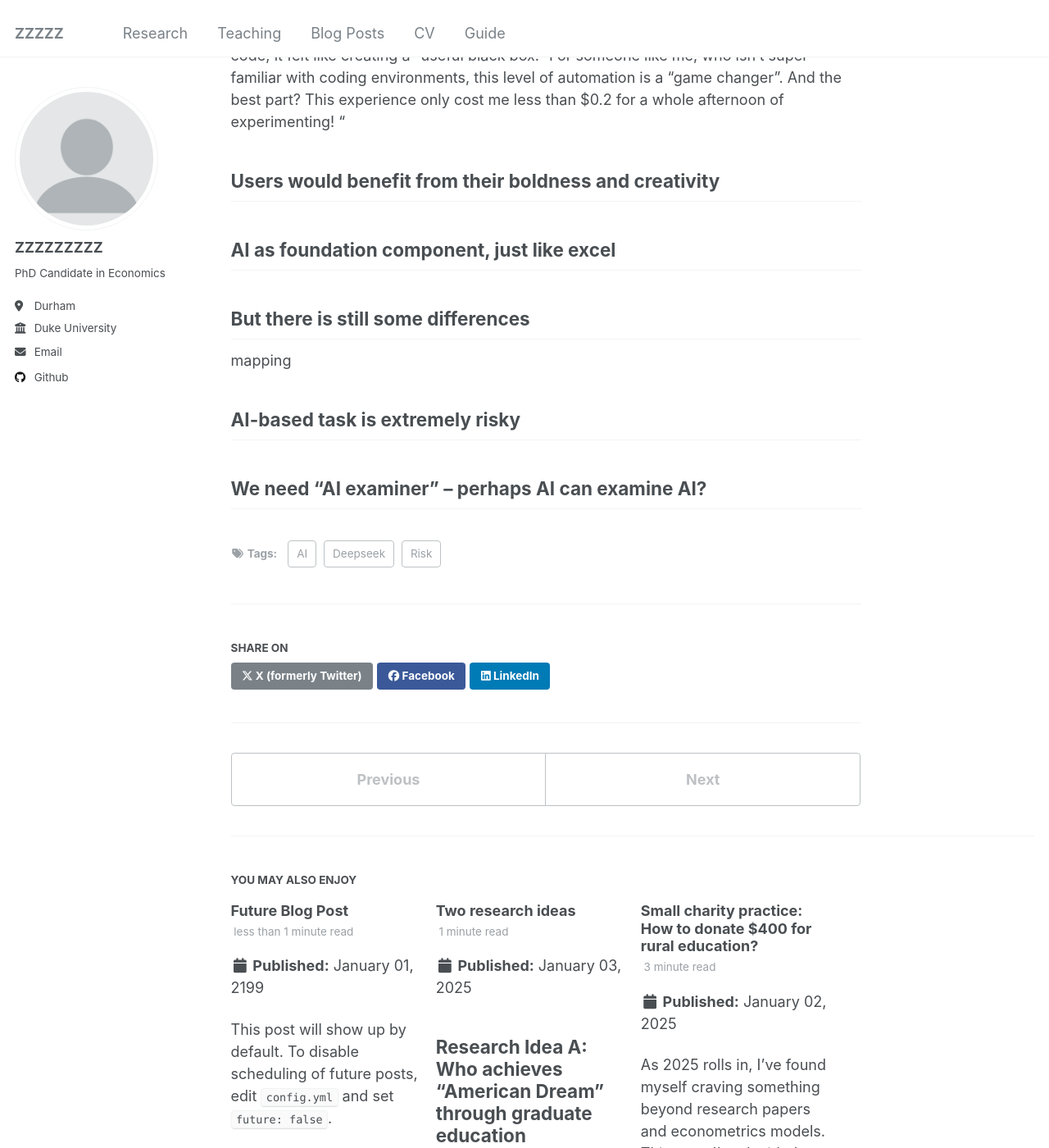
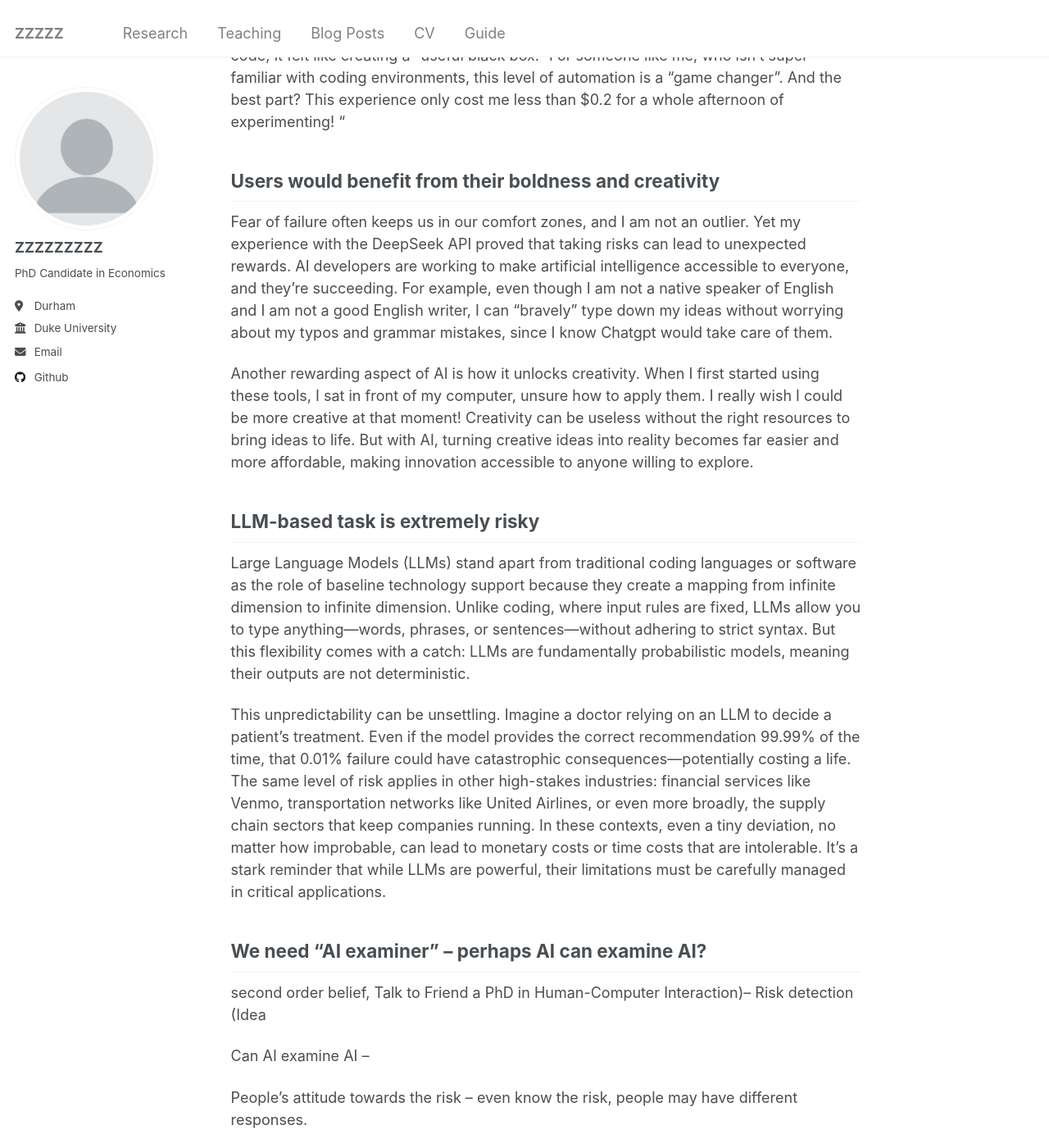
Before and after one commit to henrymzc/henrymzc.github.io, a Jekyll site: the page built from _posts/2025-01-07-blog-post-1.md, in a window 1280 px wide and 1400 px high, scrolled down 565 px. Shown: the whole window at 82% size. Built offline with Jekyll 4.4.1, drawn with Linux system fonts in a browser that asks for light colours; some of the changed text lies outside the part shown.

Commit message:
Update 2025-01-07-blog-post-1.md

```diff
--- a/_posts/2025-01-07-blog-post-1.md
+++ b/_posts/2025-01-07-blog-post-1.md
@@ -11,23 +11,27 @@ tags:
 
 My Experience
 ----
-"Last week, I stumbled upon an incredible AI coding setup: VS Code, Cline, and DeepSeek (a combination I learned about from this fantastic [YouTube tutorial](https://www.youtube.com/watch?v=w4uWpeJqMT0). While I was excited about the potential of AI in coding, I was completely blown away by how quickly it's become so accessible to people without much knowledge on python. Using this setup made me feel like a "product manager" guiding the development and a "full-stack software engineer" executing it all.
+"Last week, I stumbled upon an incredible AI coding setup: VS Code, Cline, and DeepSeek (a combination I learned about from this fantastic [YouTube tutorial](https://www.youtube.com/watch?v=w4uWpeJqMT0). While I was excited about the potential of AI in coding, I was completely blown away by how quickly it's become so accessible to people without much knowledge of python. Using this setup made me feel like a "product manager" guiding the development and a "full-stack software engineer" executing it all.
 
 It felt like I just had to provide the AI with clear prompts, and it took care of everything else. This included downloading necessary packages, creating the virtual environment, writing the code itself, and even debugging errors. To my surprise, it even tested the output and refined the code – all autonomously. Honestly, I didn't even read through all the code; it felt like creating a "useful black box." For someone like me, who isn't super familiar with coding environments, this level of automation is a "game changer". And the best part? This experience only cost me less than $0.2 for a whole afternoon of experimenting! "
 
 
 Users would benefit from their boldness and creativity
 ------
+Fear of failure often keeps us in our comfort zones, and I am not an outlier. Yet my experience with the DeepSeek API proved that taking risks can lead to unexpected rewards. AI developers are working to make artificial intelligence accessible to everyone, and they're succeeding. For example, even though I am not a native speaker of English and I am not a good English writer, I can "bravely" type down my ideas without worrying about my typos and grammar mistakes, since I know Chatgpt would take care of them.
 
-AI as foundation component, just like excel
+Another rewarding aspect of AI is how it unlocks creativity. When I first started using these tools, I sat in front of my computer, unsure how to apply them. I really wish I could be more creative at that moment! Creativity can be useless without the right resources to bring ideas to life. But with AI, turning creative ideas into reality becomes far easier and more affordable, making innovation accessible to anyone willing to explore.
+
+LLM-based task is extremely risky
 -----
+Large Language Models (LLMs) stand apart from traditional coding languages or software as the role of baseline technology support because they create a mapping from infinite dimension to infinite dimension. Unlike coding, where input rules are fixed, LLMs allow you to type anything—words, phrases, or sentences—without adhering to strict syntax. But this flexibility comes with a catch: LLMs are fundamentally probabilistic models, meaning their outputs are not deterministic.
 
-But there is still some differences
------
-mapping
-
-AI-based task is extremely risky
------
+This unpredictability can be unsettling. Imagine a doctor relying on an LLM to decide a patient’s treatment. Even if the model provides the correct recommendation 99.99% of the time, that 0.01% failure could have catastrophic consequences—potentially costing a life. The same level of risk applies in other high-stakes industries: financial services like Venmo, transportation networks like United Airlines, or even more broadly, the supply chain sectors that keep companies running.  In these contexts, even a tiny deviation, no matter how improbable, can lead to monetary costs or time costs that are intolerable. It’s a stark reminder that while LLMs are powerful, their limitations must be carefully managed in critical applications.
 
 We need "AI examiner" -- perhaps AI can examine AI?
 ----------
+second order belief, Talk to Friend a PhD in Human-Computer Interaction)-- Risk detection (Idea
+
+Can AI examine AI --
+
+People's attitude towards the risk -- even know the risk, people may have different responses.
```
